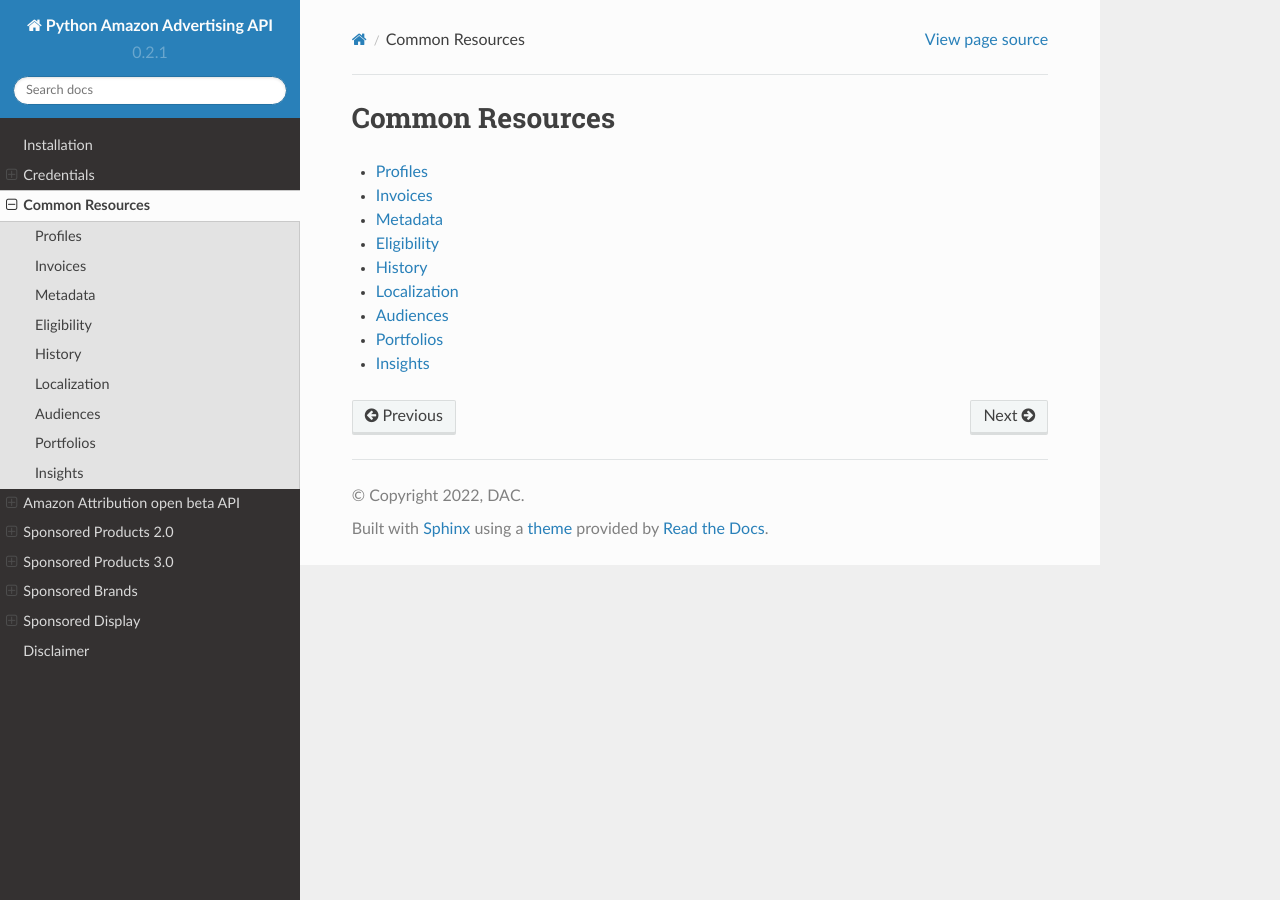
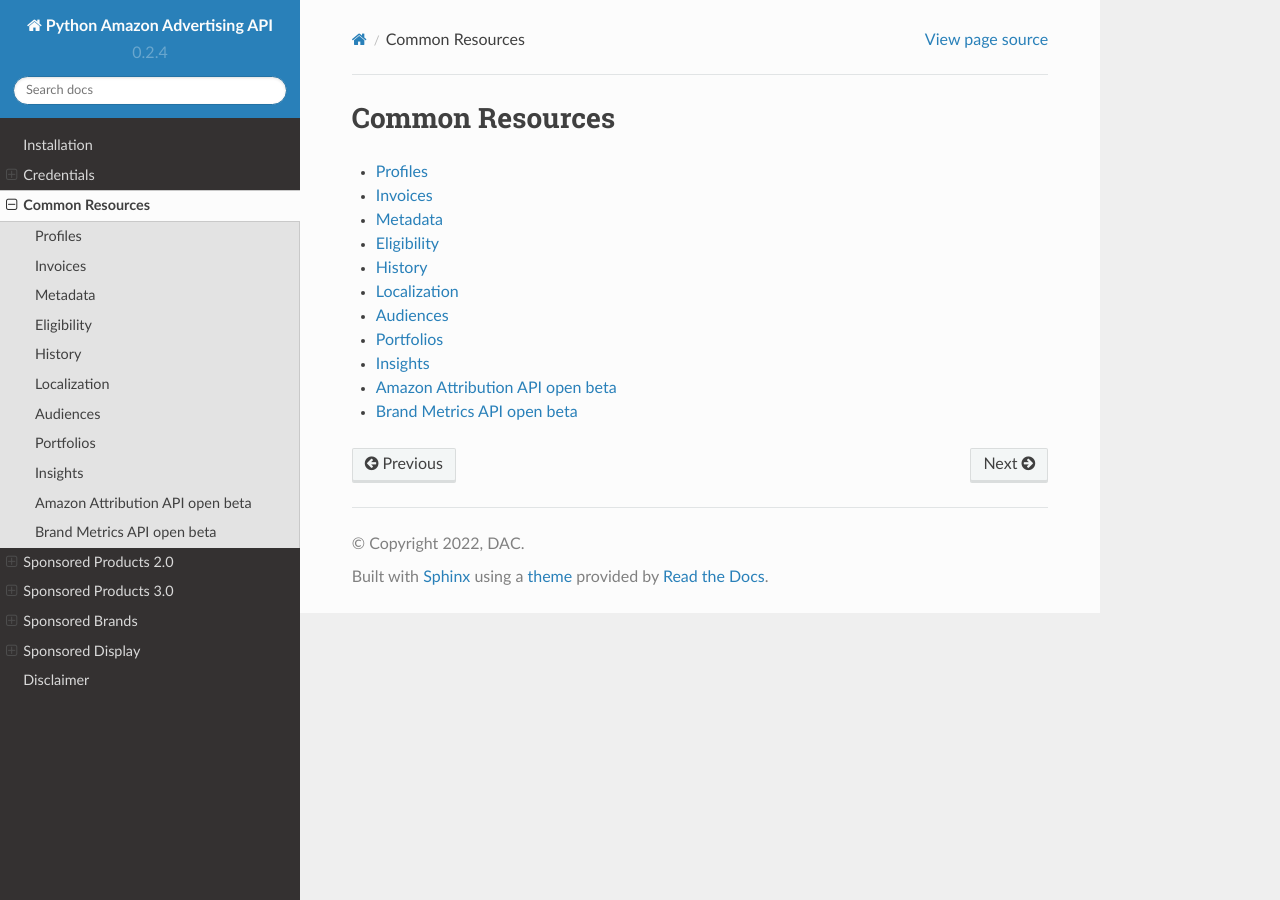
Before and after one commit to denisneuf/python-amazon-ad-api, a Sphinx documentation site: the page built from docs/api.rst, in a window 1280 px wide. Built offline with Sphinx 7.4.7 and the Read the Docs theme 2.0.0, drawn with Linux system fonts in a browser that asks for light colours; pages that are not in the unit, such as notebooks, are missing from menus.

Commit message:
docs 0.2.4

```diff
--- a/docs/api.rst
+++ b/docs/api.rst
@@ -13,3 +13,5 @@ Common Resources
     api/audiences
     api/portfolios
     api/insights
+    api/attribution
+    api/brand_metrics
--- a/docs/attribution/attribution.rst
+++ b/docs/api/attribution.rst
@@ -1,5 +1,5 @@
-Attribution
-===========
+Amazon Attribution API open beta
+================================
 
 .. autoclass:: ad_api.api.Attribution
 
--- a/docs/conf.py
+++ b/docs/conf.py
@@ -64,9 +64,9 @@ author = u'DAC'
 # built documents.
 #
 # The short X.Y version.
-version = u'0.2.1'
+version = u'0.2.4'
 # The full version, including alpha/beta/rc tags.
-release = u'0.2.1'
+release = u'0.2.4'
 
 # The language for content autogenerated by Sphinx. Refer to documentation
 # for a list of supported languages.
@@ -87,7 +87,7 @@ language = None
 # List of patterns, relative to source directory, that match files and
 # directories to ignore when looking for source files.
 # This patterns also effect to html_static_path and html_extra_path
-exclude_patterns = ['_build', 'Thumbs.db', '.DS_Store']
+exclude_patterns = ['_build', 'Thumbs.db', '.DS_Store', 'ad_api/base/*.py']
 
 # The reST default role (used for this markup: `text`) to use for all
 # documents.
--- a/docs/index.rst
+++ b/docs/index.rst
@@ -23,7 +22,7 @@ This project helps you using python 3.8 to use the *Python Amazon Advertising AP
    disclaimer
 
 
-.. versionadded:: 0.1.6
-   The *Amazon Attribution open beta* api.
+.. versionadded:: 0.2.4
+   The *Brand Metrics API open beta* api.
 
 .. literalinclude:: example.py
```
Also changed, not shown: other parts of docs/index.rst (+0 -1 lines), docs/api/brand_metrics.rst (added, +44 -0 lines).
